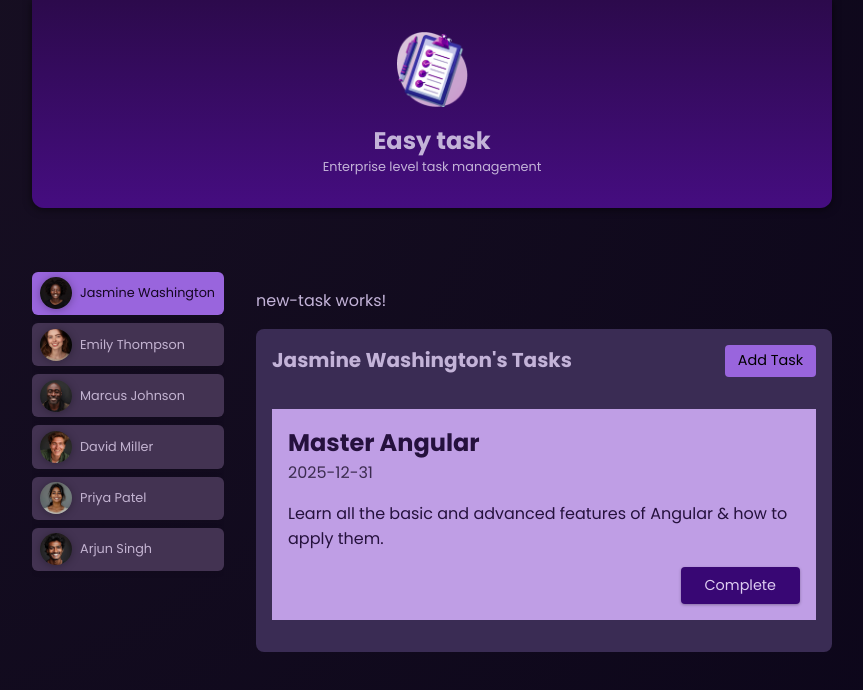
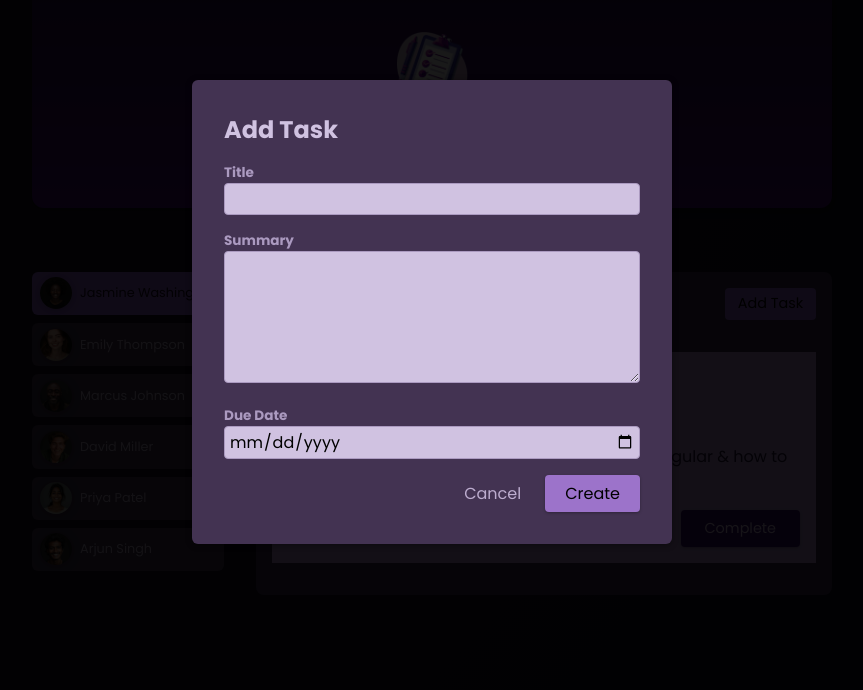
Before and after one commit to amitsinghrawat1994/first-angular-app, an Angular app: page / in a window 1280 px wide. Both pictures are taken after a click on the button "Add Task". Shown: the top 690 px of the page, without its empty margins (208-1071 px from the left). Built offline with nearby package versions, Linux system fonts and the light colour scheme.

Commit message:
51. Managing The "New Task" Dialog

```diff
--- a/src/app/tasks/new-task/new-task.component.css
+++ b/src/app/tasks/new-task/new-task.component.css
@@ -0,0 +1,85 @@
+.backdrop {
+  background-color: rgba(0, 0, 0, 0.9);
+  position: fixed;
+  top: 0;
+  left: 0;
+  width: 100%;
+  height: 100vh;
+}
+
+dialog {
+  width: 90%;
+  max-width: 30rem;
+  background-color: #433352;
+  border-radius: 6px;
+  border: none;
+  box-shadow: 0 1px 6px rgba(0, 0, 0, 0.4);
+  overflow: hidden;
+  padding: 1rem;
+  top: 5rem;
+}
+
+h2 {
+  margin: 0;
+  color: #d0c2e1;
+}
+
+label {
+  display: block;
+  font-weight: bold;
+  font-size: 0.85rem;
+  color: #ab9ac0;
+}
+
+input,
+textarea {
+  width: 100%;
+  font: inherit;
+  padding: 0.15rem 0.25rem;
+  border-radius: 4px;
+  border: 1px solid #ab9ac0;
+  background-color: #d0c2e1;
+}
+
+.actions {
+  margin: 1rem 0 0;
+  display: flex;
+  justify-content: flex-end;
+  gap: 0.25rem;
+}
+
+button {
+  font: inherit;
+  cursor: pointer;
+  border: none;
+  padding: 0.35rem 1.25rem;
+  border-radius: 4px;
+  background-color: transparent;
+}
+
+button[type="button"] {
+  color: #bdadcf;
+}
+
+button[type="button"]:hover,
+button[type="button"]:active {
+  color: #d0c2e1;
+}
+
+button[type="submit"] {
+  background-color: #9c73ca;
+  box-shadow: 0 1px 3px rgba(0, 0, 0, 0.3);
+  transition: all 0.3s ease;
+}
+
+button[type="submit"]:hover,
+button[type="submit"]:active {
+  background-color: #895cce;
+  box-shadow: 0 1px 6px rgba(0, 0, 0, 0.3);
+}
+
+@media (min-width: 768px) {
+  dialog {
+    padding: 2rem;
+  }
+}
--- a/src/app/tasks/new-task/new-task.component.html
+++ b/src/app/tasks/new-task/new-task.component.html
@@ -1 +1,25 @@
-<p>new-task works!</p>
+<div class="backdrop" (click)="onCancel()"></div>
+<dialog open>
+  <h2>Add Task</h2>
+  <form>
+    <p>
+      <label for="title">Title</label>
+      <input type="text" id="title" name="title" />
+    </p>
+
+    <p>
+      <label for="summary">Summary</label>
+      <textarea id="summary" rows="5" name="summary"></textarea>
+    </p>
+
+    <p>
+      <label for="due-date">Due Date</label>
+      <input type="date" id="due-date" name="due-date" />
+    </p>
+
+    <p class="actions">
+      <button type="button" (click)="onCancel()">Cancel</button>
+      <button type="submit">Create</button>
+    </p>
+  </form>
+</dialog>
--- a/src/app/tasks/new-task/new-task.component.ts
+++ b/src/app/tasks/new-task/new-task.component.ts
@@ -1,4 +1,4 @@
-import { Component } from '@angular/core';
+import { Component, EventEmitter, Output } from '@angular/core';
 
 @Component({
   selector: 'app-new-task',
@@ -7,5 +7,9 @@
   styleUrl: './new-task.component.css'
 })
 export class NewTaskComponent {
+  @Output() cancel = new EventEmitter<void>();
 
+  onCancel() {
+    this.cancel.emit();
+  }
 }
--- a/src/app/tasks/tasks.component.html
+++ b/src/app/tasks/tasks.component.html
@@ -1,5 +1,5 @@
 @if(isAddingTask) {
-<app-new-task />
+<app-new-task (cancel)="onCancelAddTask()" />
 }
 
 <section id="tasks">
--- a/src/app/tasks/tasks.component.ts
+++ b/src/app/tasks/tasks.component.ts
@@ -50,4 +50,8 @@
     this.isAddingTask = true;
   }
 
+  onCancelAddTask() {
+    this.isAddingTask = false;
+  }
+
 }
```
